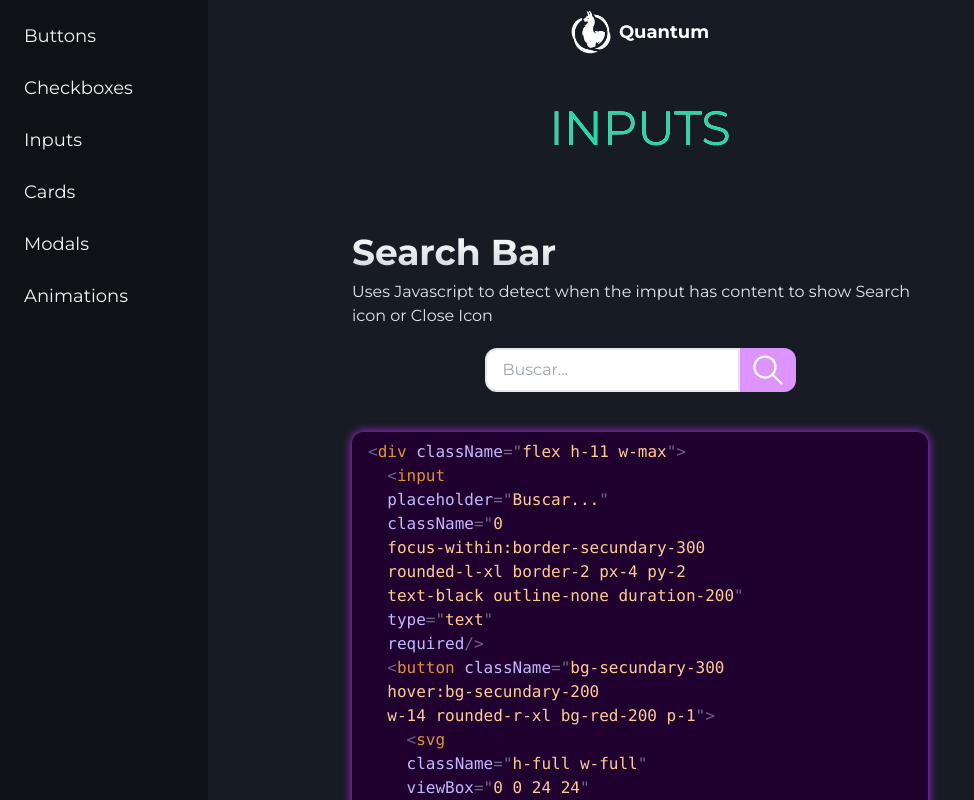
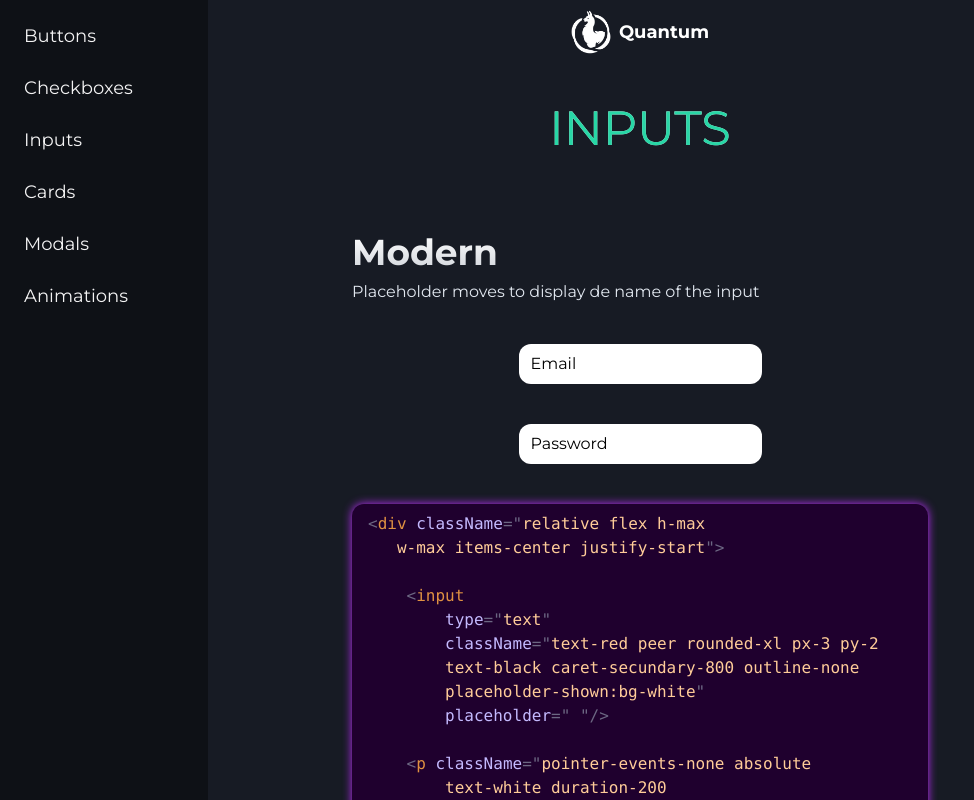
Before and after one commit to pa-ku/quantum_ui, a React (Vite) app: page /inputs in a window 1280 px wide. Shown: the top 800 px of the page, without its empty margins (0-974 px from the left). Built offline with nearby package versions, Linux system fonts and the light colour scheme.

Commit message:
added new "Modern Input"

```diff
--- a/src/components/ComponentTemplate.jsx
+++ b/src/components/ComponentTemplate.jsx
@@ -2,7 +2,7 @@ export default function ComponentTemplate({ children, title, text }) {
   return (
     <>
       <section className="relative flex h-full w-full items-start justify-center px-2">
-        <div className="flex w-full flex-col gap-5 xl:w-[36em]">
+        <div className="flex w-full flex-col gap-10 xl:w-[36em]">
           <span className="space-y-2 px-2 md:p-0">
             <h2 className="title">{title}</h2>
             {text && <p className="text-md text-slate-200">{text}</p>}
--- a/src/components/NavBarMobile.jsx
+++ b/src/components/NavBarMobile.jsx
@@ -3,7 +3,7 @@ import { useState } from "react";
 import NavLinks from "./NavLinks";
 import { Link } from "react-router-dom";
 
-export default function NavBarMobile({ sideBar }) {
+export default function NavBarMobile() {
   const [openMenu, setOpenMenu] = useState(false);
 
   function handleMenu() {
--- a/src/components/inputs/MinimalInput.jsx
+++ b/src/components/inputs/Minimal_Input.jsx
@@ -1,11 +1,10 @@
-import React from "react";
 import CodeBlock from "../CodeBlock";
 
 export default function MinimalInput() {
   const codeBlock = `<input
   type="text"
   className="rounded-xl border-white bg-gray-800
-  px-4 py-1 py-2 text-white outline-none
+  px-4 py-2 text-white outline-none
   placeholder:text-gray-200
   focus:bg-gray-800"
   placeholder="Input"/>`;
@@ -13,7 +12,7 @@ export default function MinimalInput() {
     <>
       <input
         type="text"
-        className="rounded-xl border-white bg-gray-800 px-4 py-1 py-2 text-white outline-none placeholder:text-gray-200 focus:bg-gray-800"
+        className="rounded-xl border-white bg-gray-800 px-4 py-2 text-white outline-none placeholder:text-gray-200 focus:bg-gray-800"
         placeholder="Input"
       />
       <CodeBlock code={codeBlock} />
--- /dev/null
+++ b/src/components/inputs/Modern_input.jsx
@@ -0,0 +1,50 @@
+import CodeBlock from "../CodeBlock";
+
+export default function Modern_input() {
+  const codeBlock = `<div className="relative flex h-max
+   w-max items-center justify-start">
+
+    <input
+        type="text"
+        className="text-red peer rounded-xl px-3 py-2
+        text-black caret-secundary-800 outline-none
+        placeholder-shown:bg-white"
+        placeholder=" "/>
+
+    <p className="pointer-events-none absolute
+        text-white duration-200
+        -translate-y-8 px-3
+        peer-placeholder-shown:translate-y-0
+        peer-placeholder-shown:text-black
+        peer-focus:-translate-y-8
+        peer-focus:text-white">
+        Email
+    </p>
+</div>`;
+  return (
+    <>
+      <div className="relative flex h-max w-max items-center justify-start">
+        <input
+          type="text"
+          className="text-red peer rounded-xl px-3 py-2 text-black caret-secundary-800 outline-none placeholder-shown:bg-white"
+          placeholder=" "
+        />
+        <p className="pointer-events-none absolute -translate-y-8 px-3 text-white duration-200 peer-placeholder-shown:translate-y-0  peer-placeholder-shown:text-black peer-focus:-translate-y-8  peer-focus:text-white">
+          Email
+        </p>
+      </div>
+      <div className="relative flex h-max w-max items-center justify-start">
+        <input
+          type="text"
+          className="text-red peer rounded-xl px-3 py-2 text-black caret-secundary-800 outline-none placeholder-shown:bg-white"
+          placeholder=" "
+        />
+        <p className="pointer-events-none absolute -translate-y-8 px-3 text-white duration-200 peer-placeholder-shown:translate-y-0  peer-placeholder-shown:text-black peer-focus:-translate-y-8  peer-focus:text-white">
+          Password
+        </p>
+      </div>
+
+      <CodeBlock code={codeBlock} />
+    </>
+  );
+}
--- a/src/components/inputs/InputSearch.jsx
+++ b/src/components/inputs/Search_input.jsx
@@ -1,4 +1,3 @@
-import React from "react";
 import CodeBlock from "../CodeBlock";
 export default function InputSearch() {
   const codeBlock =
@@ -37,15 +36,14 @@ export default function InputSearch() {
           type="text"
           required
         />
-        <button className="bg-secundary-300 hover:bg-secundary-200 w-14 rounded-r-xl bg-red-200 p-1">
+        <button className="bg-secundary-300 hover:bg-secundary-200 w-12 rounded-r-xl bg-red-200 p-1">
           <svg
-            className="h-full w-full"
+            className="h-full w-full p-1"
             viewBox="0 0 24 24"
-            stroke-width="1.5"
+            strokeWidth="1.5"
             stroke="#fff"
             fill="none"
-            stroke-linecap="round"
-            stroke-linejoin="round"
+
           >
             <path stroke="none" d="M0 0h24v24H0z" fill="none" />
             <path d="M10 10m-7 0a7 7 0 1 0 14 0a7 7 0 1 0 -14 0" />
--- a/src/pages/CheckBoxes.jsx
+++ b/src/pages/CheckBoxes.jsx
@@ -1,4 +1,4 @@
-import React from "react";
+
 import ThemeCheckbox from "../components/checkboxes/Theme_Checkbox";
 import TextCheckbox from "../components/checkboxes/Active_Checkbox";
 import ToggleBtn from "../components/checkboxes/Toggle_Checkbox";
--- a/src/pages/Home.jsx
+++ b/src/pages/Home.jsx
@@ -1,8 +1,3 @@
-import cssSvg from "../assets/svg/css.svg";
-import codeSvg from "../assets/svg/codebtn.svg";
-import tailwindSvg from "../assets/svg/tailwind.svg";
-import react from "../assets/svg/react.svg";
-
 export default function Home() {
   return (
     <>
--- a/src/pages/Inputs.jsx
+++ b/src/pages/Inputs.jsx
@@ -1,17 +1,24 @@
-import React from "react";
-import MinimalInput from "../components/inputs/MinimalInput";
-import InputSearch from "../components/inputs/InputSearch";
+import MinimalInput from "../components/inputs/Minimal_Input";
+import InputSearch from "../components/inputs/Search_input";
 import ComponentTemplate from "../components/ComponentTemplate";
 import ComponentTitle from "../components/ComponentTitle";
+import Modern_input from "../components/inputs/Modern_input";
 export default function Inputs() {
   return (
     <>
-      <ComponentTitle>
-        Inputs
-      </ComponentTitle>
+      <ComponentTitle>Inputs</ComponentTitle>
+
+      <ComponentTemplate
+        title={"Modern"}
+        text={"Placeholder moves to display de name of the input"}
+      >
+        <Modern_input />
+      </ComponentTemplate>
       <ComponentTemplate
         title={"Search Bar"}
-          text={"Uses Javascript to detect when the imput has content to show Search icon or Close Icon"}
+        text={
+          "Uses Javascript to detect when the imput has content to show Search icon or Close Icon"
+        }
       >
         <InputSearch />
       </ComponentTemplate>
@@ -21,7 +28,6 @@ export default function Inputs() {
       >
         <MinimalInput />
       </ComponentTemplate>
-
     </>
   );
 }
--- a/src/pages/Layout.jsx
+++ b/src/pages/Layout.jsx
@@ -15,7 +15,7 @@ export default function Layout() {
         <SideBar sideBar={sideBar} />
         <div className="flex w-full flex-col items-center justify-start">
           <NavBar />
-          <section className="flex w-full flex-col pb-28 items-center gap-20 py-10 text-white">
+          <section className="flex w-full flex-col items-center gap-20 py-10 pb-28 text-white">
             <Outlet />
             <NavBarMobile />
           </section>
--- a/src/pages/Modals.jsx
+++ b/src/pages/Modals.jsx
@@ -36,7 +36,7 @@ function closeModal() {
             </button>
             <dialog
               ref={refModal}
-              className="bg-dark-200 m-auto rounded-xl p-5 text-start text-sm text-white md:m-auto md:w-[50em] md:text-base"
+              className="m-auto rounded-xl bg-dark-200 p-5 text-start text-sm text-white md:m-auto md:w-[50em] md:text-base"
             >
               <h2 className="text-md text-start">UseModal</h2>
               <p className="py-3">
```
Lines whose indentation alone changed are shown as unchanged.
